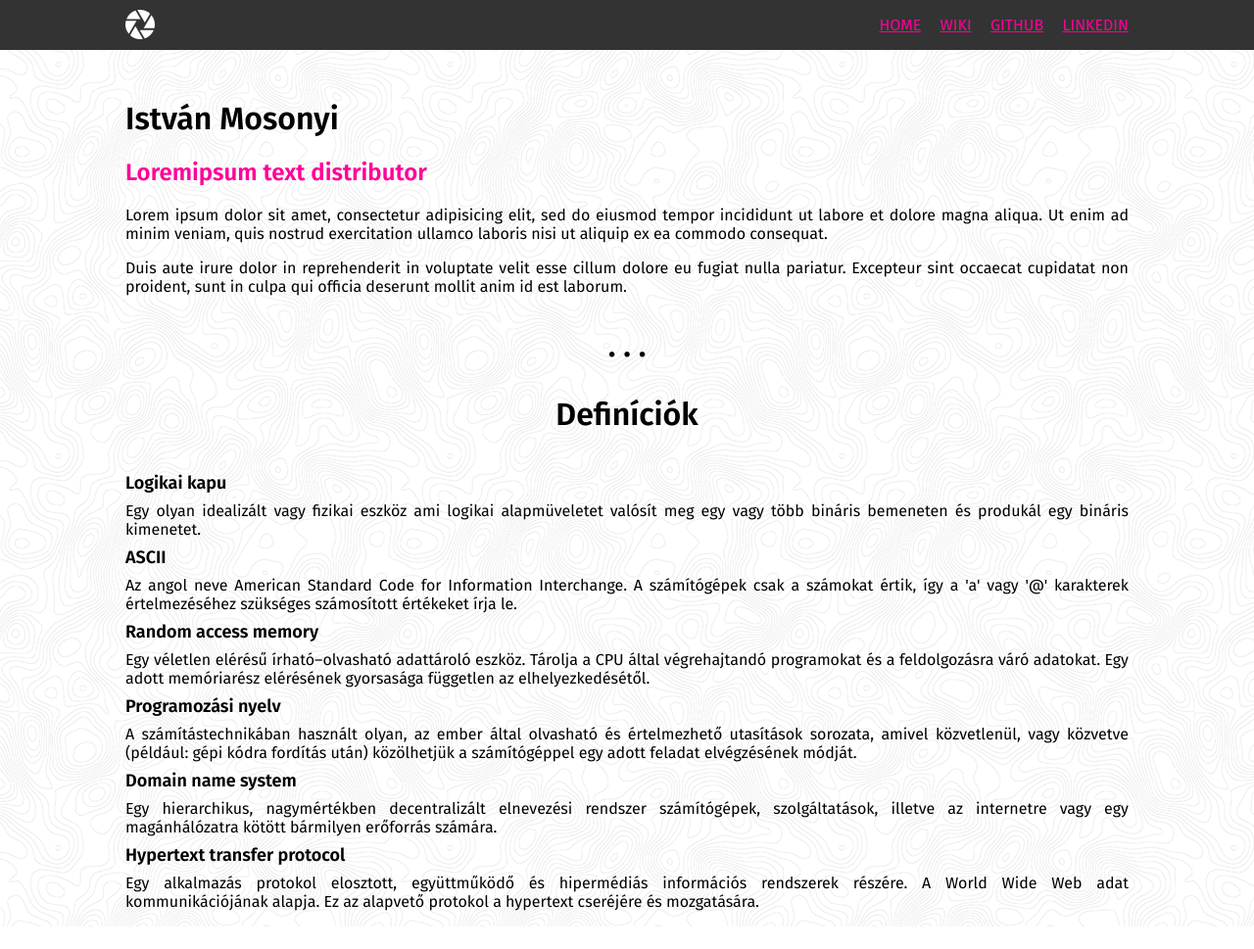
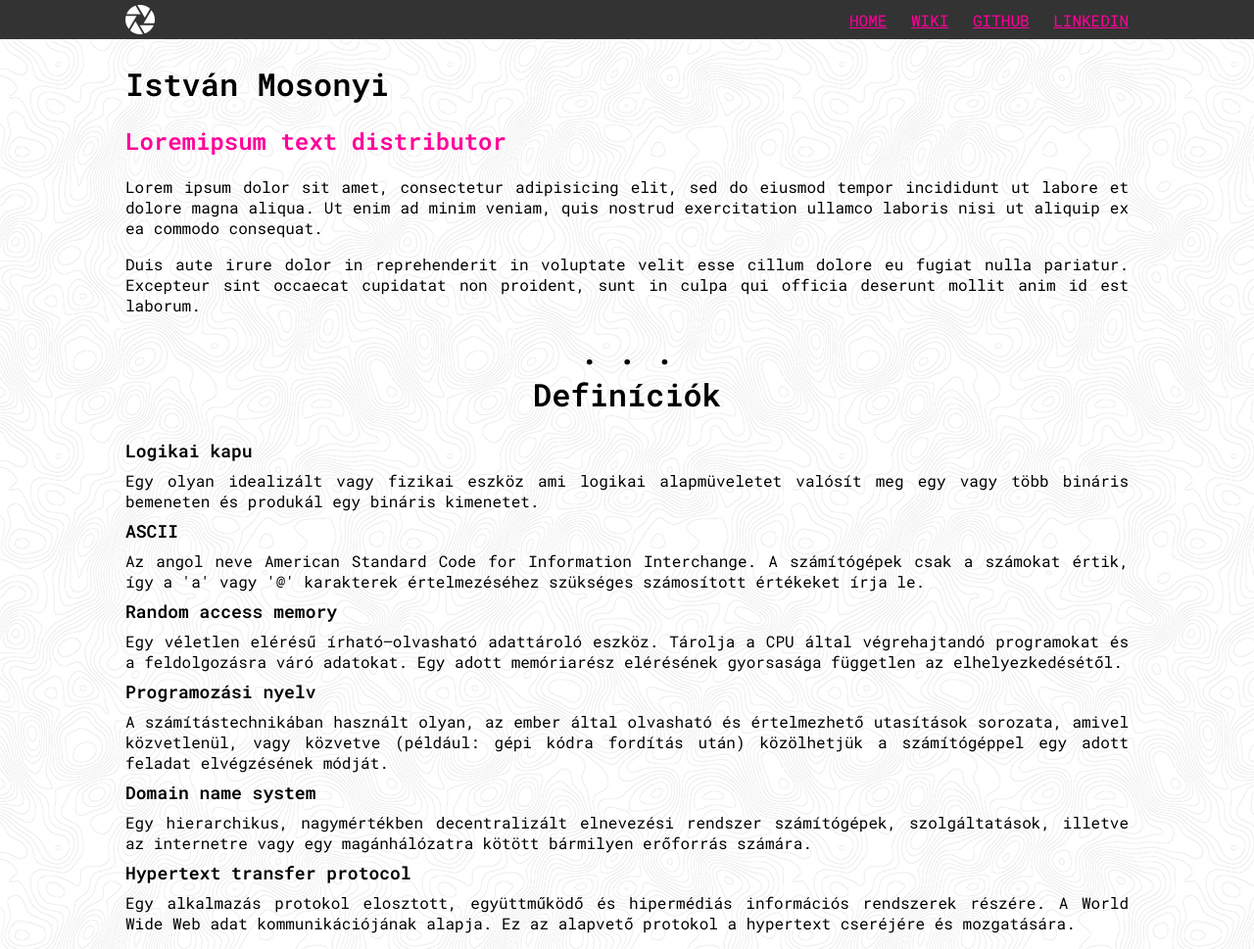
Before and after one commit to clotr/myFirstWebsite, a plain HTML site: page index.html in a window 1280 px wide. Shown: the whole page at 98% size. Before the commit the page ends 946 px from the top, so only its background shows below. Drawn offline with Linux system fonts and the light colour scheme.

Commit message:
reszelgetés

```diff
--- a/index.html
+++ b/index.html
@@ -18,14 +18,14 @@
 
         </ul>
     </header>
-    <div id="maincontent">
-        <h1 class="content">István Mosonyi </h1>
-        <h2 class="red content">Loremipsum text distributor</h2>
-        <p class="content text">Lorem ipsum dolor sit amet, consectetur adipisicing elit, sed do eiusmod tempor incididunt ut labore et dolore magna aliqua. Ut enim ad minim veniam, quis nostrud exercitation ullamco laboris nisi ut aliquip ex ea commodo consequat.</p>
-        <p class="content text">Duis aute irure dolor in reprehenderit in voluptate velit esse cillum dolore eu fugiat nulla pariatur. Excepteur sint occaecat cupidatat non proident, sunt in culpa qui officia deserunt mollit anim id est laborum.</p>
+    <main>
+        <h1>István Mosonyi</h1>
+        <h2 class="red">Loremipsum text distributor</h2>
+        <p>Lorem ipsum dolor sit amet, consectetur adipisicing elit, sed do eiusmod tempor incididunt ut labore et dolore magna aliqua. Ut enim ad minim veniam, quis nostrud exercitation ullamco laboris nisi ut aliquip ex ea commodo consequat.</p>
+        <p>Duis aute irure dolor in reprehenderit in voluptate velit esse cillum dolore eu fugiat nulla pariatur. Excepteur sint occaecat cupidatat non proident, sunt in culpa qui officia deserunt mollit anim id est laborum.</p>
         <p class="separator">. . .</p>
         <p class="separator" id="wiki">Definíciók</p>
-        <dl class="content text">
+        <dl>
             <dd>Logikai kapu</dd>
             <dt>Egy olyan idealizált vagy fizikai eszköz ami logikai alapmüveletet valósít meg egy vagy több bináris bemeneten és produkál egy bináris kimenetet.</dt>
             <dd>ASCII</dd>
@@ -39,6 +39,6 @@
             <dd>Hypertext transfer protocol</dd>
             <dt>Egy alkalmazás protokol elosztott, együttműködő és hipermédiás információs rendszerek részére. A World Wide Web adat kommunikációjának alapja. Ez az alapvető protokol a hypertext cseréjére és mozgatására.</dt>
         </dl>
-    </div>
+    </main>
 </body>
 </html>
--- a/styles.css
+++ b/styles.css
@@ -1,4 +1,23 @@
-@import url('https://fonts.googleapis.com/css2?family=Fira+Sans:ital,wght@0,400;0,600;1,400;1,600&display=swap');
+@import url('https://fonts.googleapis.com/css2?family=Roboto+Mono:ital,wght@0,400;0,600;1,400;1,600&display=swap');
+
+body {
+    background-image: url(assets/topography.png);
+    margin: 0;
+    margin-top:5%;
+    font-family: 'Roboto Mono', monospace;
+}
+
+main {
+    padding: 0% 10%;
+    text-align: justify;
+}
+
+dd {
+    font-weight: bold;
+    font-size: large;
+    margin-left: 0;
+    padding: 8px 0px;
+}
 
 #navBar {
     list-style-type: none;
@@ -9,55 +28,38 @@
     position: fixed;
     padding: 0 10% 0 10%;
     box-sizing: border-box;
-    font-family: 'Fira Sans', sans-serif;
     top: 0;
     width: 100%;
+}
 
-}
 header#navBar ul{
     display: inline;
     margin-left:auto;
-    /*margin: 0;
-    padding: 10px 10%; */
+    margin-block-start: 0.6em;
+    margin-block-end: 0.6em;
 }
+
 header#navBar li {
     display: inline;
     padding-left: 15px;
-    }
+}
 
 .red {
     color: #ff0099;
 }
-.content {
-    padding: 0% 10%;
-    font-family: 'Fira Sans', sans-serif;
-}
+
 .logo {
     display: inline;
-    /*position: absolute;
-    padding-left: 10%; */
-    margin-top: 10px;
+    margin-top: 5px;
     max-width: 30px;
     max-height: 30px;
 }
-.text {
-    text-align: justify;
-}
+
 .separator {
     text-align: center;
     font-size: xx-large;
     font-weight: bold;
-    font-family: 'Fira Sans', sans-serif;
-
+    margin: 0;
+    padding-top: 0;
+    padding-bottom: 0;
 }
-body {
-    background-image: url(assets/topography.png);
-    margin: 0px;
-    margin-top: 8%;
-}
-dd {
-    font-weight: bold;
-    font-size: large;
-    margin-left: 0;
-    padding: 8px 0px;
-}
```
